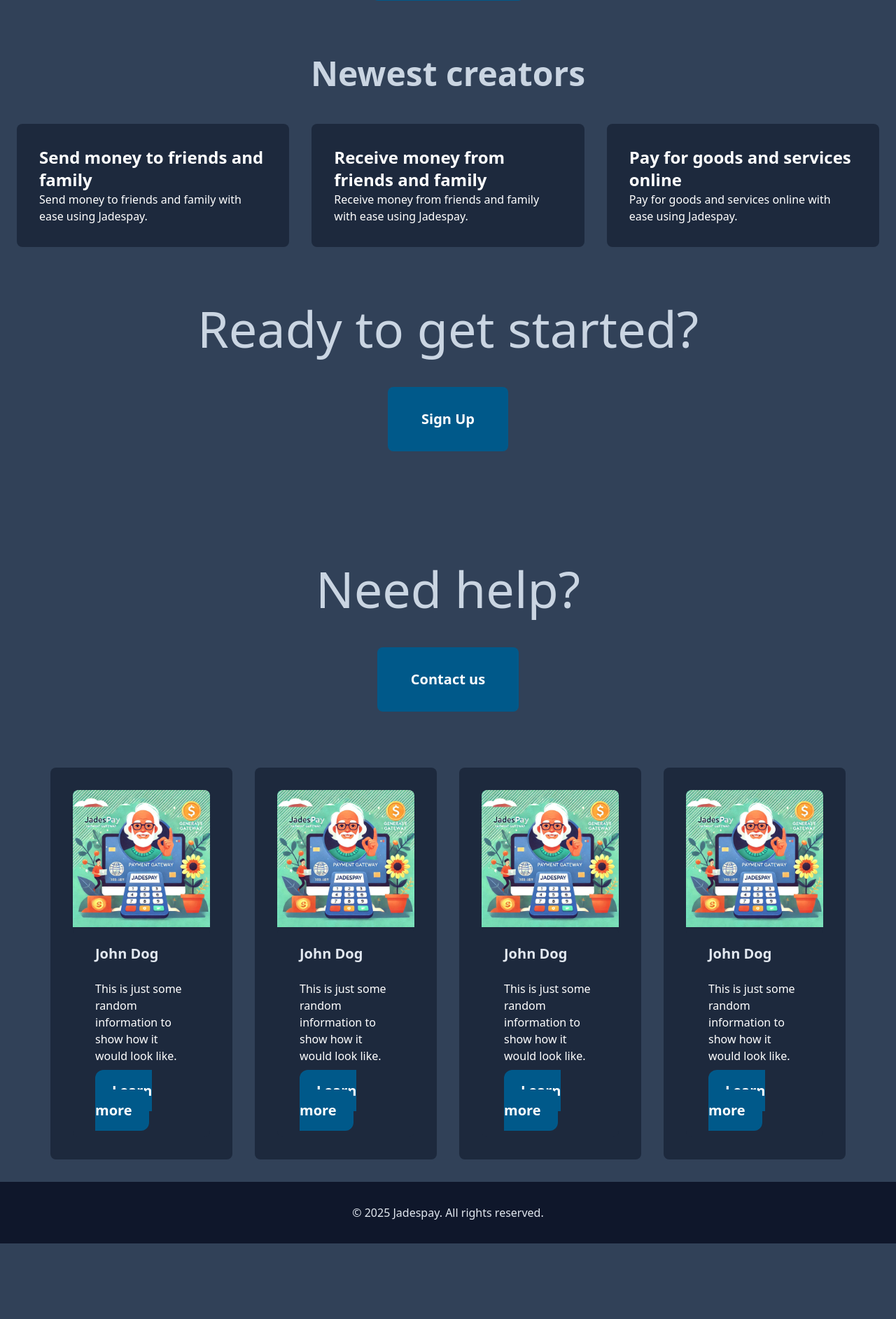
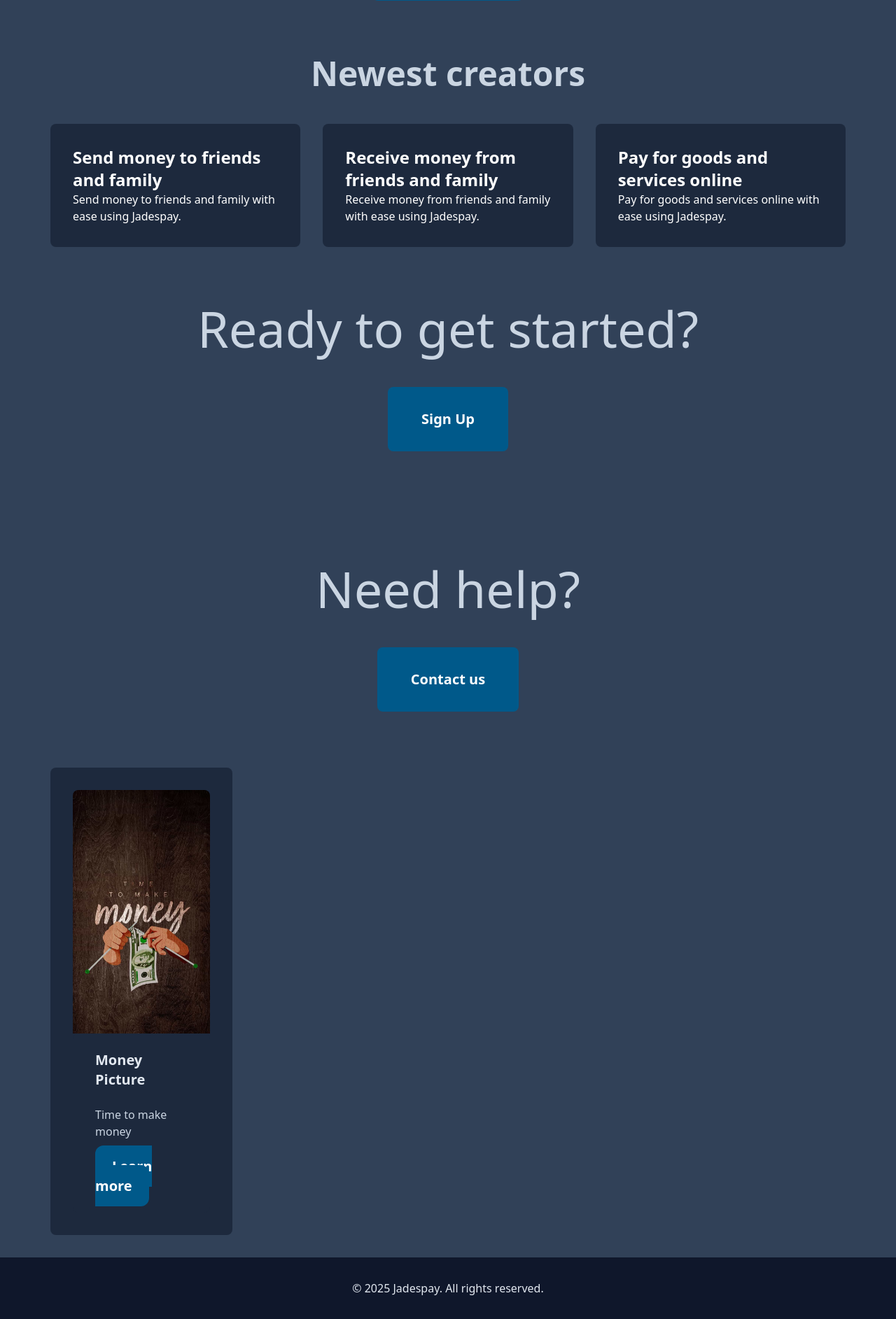
Before and after one commit to PsymoreKaruga/jadespay, a Django app: page / in a window 1280 px wide. Shown: the part 531-2416 px from the top of the page at 70% size. Before the commit the page ends 2308 px from the top, so only its background shows below. Run offline with Django 5.2, Linux system fonts and the light colour scheme; data comes from the database, SQL or seed files in the repository; both versions use the stored data as it was after the commit.

Commit message:
refactor index.html and views.py to dynamically display creators and improve layout

```diff
--- a/core/templates/core/index.html
+++ b/core/templates/core/index.html
@@ -15,7 +15,10 @@
 
 <div>
     <h2 class="mb-12 text-5xl text-slate-300 text-center font-bold">Newest creators</h2>
-    <div class="grid grid-cols-3 gap-8">
+    <div class="px-12 grid grid-cols-3 gap-8">
+
+
+      {% for creator in creators  %}
       <div class="bg-slate-800 text-white p-8 rounded-lg">
           <h3 class="text-2xl font-bold">Send money to friends and family</h3>
           <p>Send money to friends and family with ease using Jadespay.</p>
@@ -46,53 +49,39 @@
 <div class="px-12 grid grid-cols-4 gap-8">
   <div class="bg-slate-800 text-white p-8 rounded-lg">
       <figure>
-            <img src="{% static 'images/creator1.jpg' %}" alt="Creator 1" class="w-full rounded-tr-lg rounded-tl-lg">
+          <img src="{{ creator.image.url }}" alt="Creator 1" class="w-full rounded-tr-lg rounded-tl-lg">
       </figure>
       <div class="py-6 px-8 space-y-6 bg-slate-800 text-white rounded-lg">
-            <h3 class="text-xl text-slate-200 font-bold">John Dog</h3>
-            <p>This is just some random information to show how it would look like.</p>
-        <a href="#" class="py-4 px-6 text-xl font-bold text-white bg-sky-800 rounded-xl">Learn more</a>
+          <h3 class="text-xl text-slate-200 font-bold">{{ creator.title }}</h3>
+          <p class="text-slate-300">
+               {{ creator.description }}
+
+          </p>
+      <a href="{% url 'creator:creator' creator.pk %}" class="py-4 px-6 text-xl font-bold text-white bg-sky-800 rounded-xl">Learn more</a>
       </div>
 
   </div>
 
 
 
-    <div class="bg-slate-800 text-white p-8 rounded-lg">
-        <figure>
-            <img src="{% static 'images/creator1.jpg' %}" alt="Creator 1" class="w-full rounded-tr-lg rounded-tl-lg">
-        </figure>
-        <div class="py-6 px-8 space-y-6 bg-slate-800 text-white rounded-lg">
-            <h3 class="text-xl text-slate-200 font-bold">John Dog</h3>
-            <p>This is just some random information to show how it would look like.</p>
-        <a href="#" class="py-4 px-6 text-xl font-bold text-white bg-sky-800 rounded-xl">Learn more</a>
-        </div>
-    </div>
-
-
-        <div class="bg-slate-800 text-white p-8 rounded-lg">
-        <figure>
-            <img src="{% static 'images/creator1.jpg' %}" alt="Creator 1" class="w-full rounded-tr-lg rounded-tl-lg">
-        </figure>
-        <div class="py-6 px-8 space-y-6 bg-slate-800 text-white rounded-lg">
-            <h3 class="text-xl text-slate-200 font-bold">John Dog</h3>
-            <p>This is just some random information to show how it would look like.</p>
-        <a href="#" class="py-4 px-6 text-xl font-bold text-white bg-sky-800 rounded-xl">Learn more</a>
-        </div>
-    </div>
 
 
 
-    <div class="bg-slate-800 text-white p-8 rounded-lg">
-        <figure>
-            <img src="{% static 'images/creator1.jpg' %}" alt="Creator 1" class="w-full rounded-tr-lg rounded-tl-lg">
-        </figure>
-        <div class="py-6 px-8 space-y-6 bg-slate-800 text-white rounded-lg">
-            <h3 class="text-xl text-slate-200 font-bold">John Dog</h3>
-            <p>This is just some random information to show how it would look like.</p>
-        <a href="#" class="py-4 px-6 text-xl font-bold text-white bg-sky-800 rounded-xl">Learn more</a>
-        </div>
-    </div>
+
+
+
+
+
+       {% endfor %}
+
+
+
+
+
+
+
+
+
 
 
     {% endblock %}
--- a/core/views.py
+++ b/core/views.py
@@ -1,15 +1,22 @@
+
+
+
+
+
 from django.shortcuts import render, redirect
 
-# Create your views here.
+from creator.models import Creator
+
 
 def index(request):
+    creators = Creator.objects.all()
+
     if request.user.is_authenticated:
+        try:
+            creator = request.user.creator
+        except Exception:
+            return redirect('creator:edit')
 
-       try:
-           creator = request.user.creator
-       except Exception:
-
-        return redirect( 'creator:edit')
-
-
-    return render(request, 'core/index.html')
+    return render(request, 'core/index.html', {
+        'creators': creators
+    })
```
Also changed, not shown: creator/templates/creator/test_Login.html (+30 -0 lines), db.sqlite3. Lines whose indentation alone changed are shown as unchanged.
